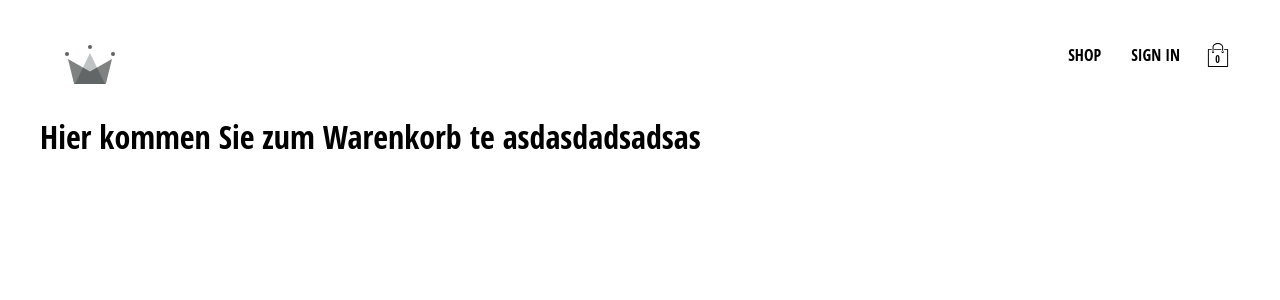
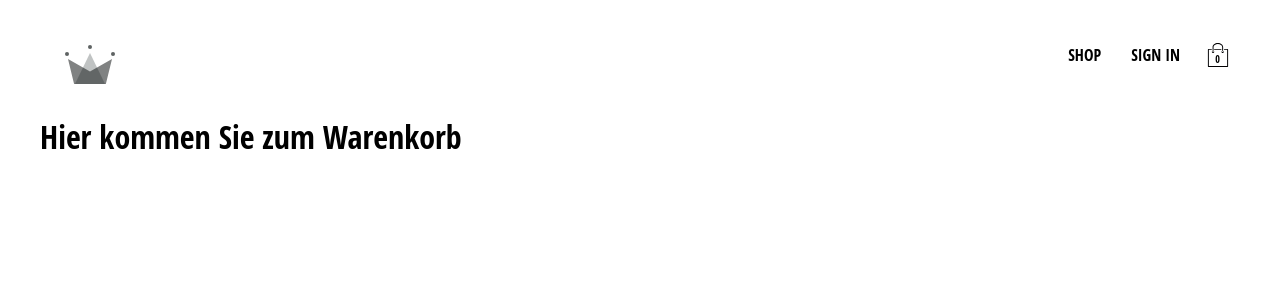
Before and after one commit to arcin20/crwn-clothing-v2, a React (Create React App) app: page /checkout in a window 1280 px wide. Shown: the top 300 px of the page. Built offline with nearby package versions, Linux system fonts and the light colour scheme; no server answers.

Commit message:
proxy hat sich geändert

```diff
--- a/src/routes/checkout/checkout.component.jsx
+++ b/src/routes/checkout/checkout.component.jsx
@@ -4,7 +4,7 @@ const Checkout = () => {
     return (
         <div>
         <h1>
-            Hier kommen Sie zum Warenkorb te asdasdadsadsas
+            Hier kommen Sie zum Warenkorb
         </h1>
         </div>
 
```
